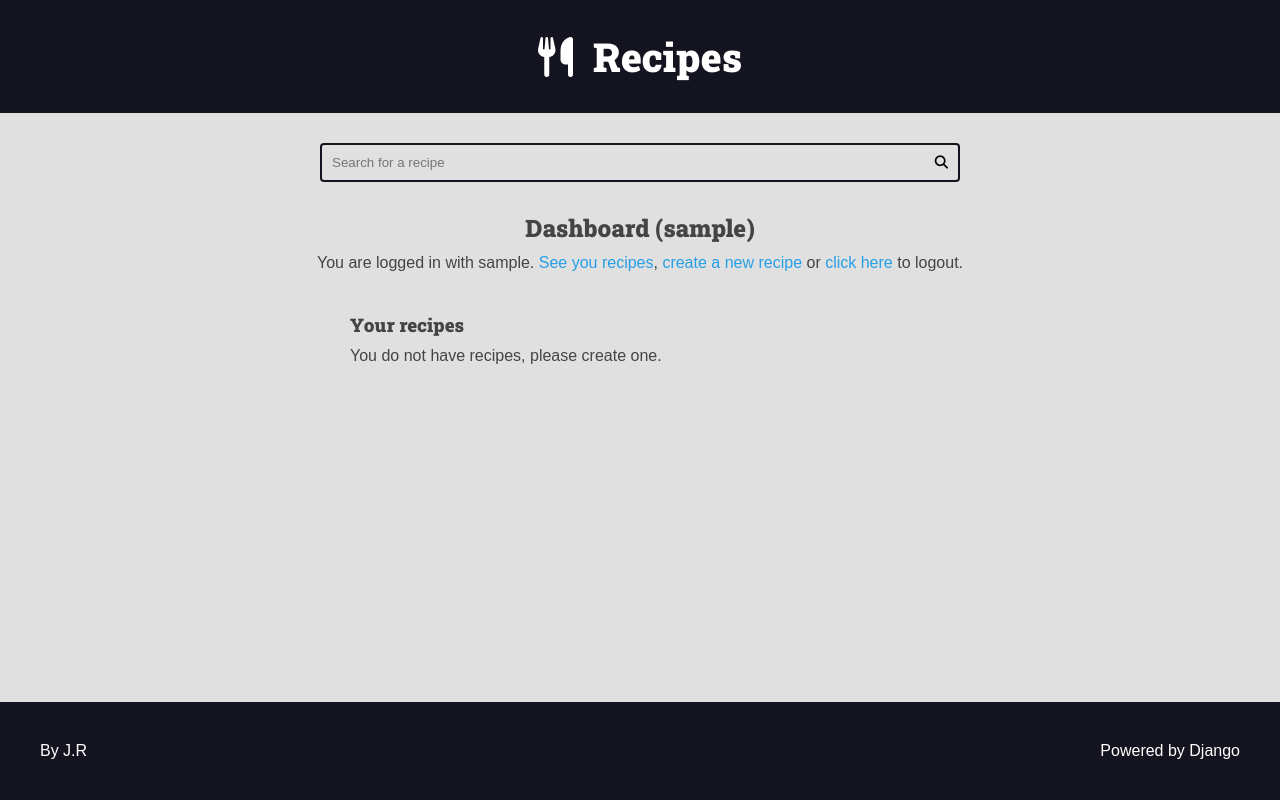
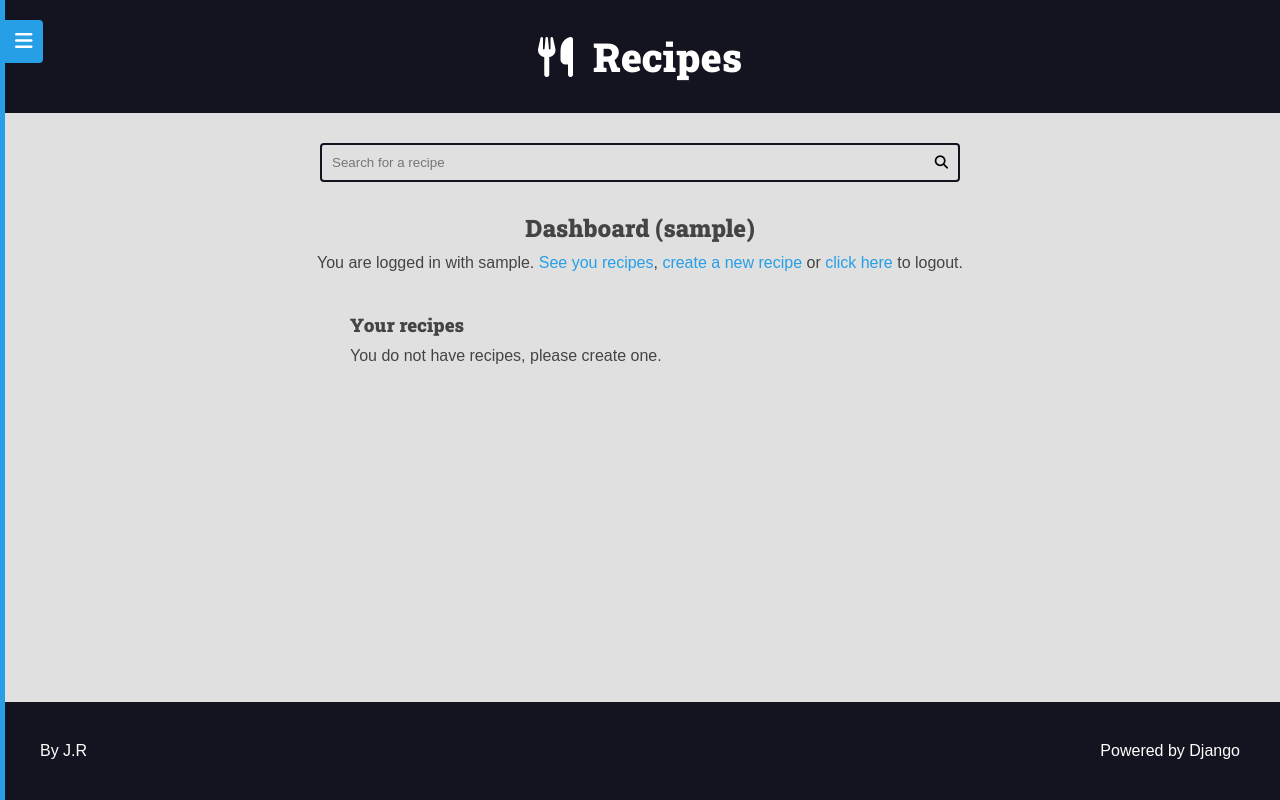
Before and after one commit to jonasr1/django-recipes, a Django app: page /authors/dashboard/ in a window 1280 px wide. Run offline with Django 5.2, Linux system fonts and the light colour scheme; the visitor is signed in with stand-in values (Sample User, id 1); data that the repository does not hold is empty.

Commit message:
feat(ui): update global layout, menu, and auth interactions

```diff
--- /dev/null
+++ b/authors/templates/authors/partials/form_logout.html
@@ -0,0 +1,4 @@
+  <form class="inline-form form-logout" action="{% url 'authors:logout' %}" method="POST">
+    {% csrf_token %}
+    <input type="hidden" name="username" value="{{ request.user.username }}" />
+  </form>
--- a/authors/templates/authors/partials/login_message.html
+++ b/authors/templates/authors/partials/login_message.html
@@ -3,11 +3,7 @@
   You are logged in with {{ request.user.username }}.
   <a href="{% url 'authors:dashboard' %}"">See you recipes</a>,
   <a href="{% url 'authors:dashboard_create_recipe' %}">create a new recipe</a> or
-  <form class="inline-form" action="{% url 'authors:logout' %}" method="POST">
-    {% csrf_token %}
-    <input type="hidden" name="username" value="{{ request.user.username }}" />
-    <button class="plaintext-button" type="submit">click here</button>
-  </form>
-  to logout.
+  {% include "authors/partials/form_logout.html" %}
+  <a class="authors-logout-link" href="#">click here</a> to logout.
 </div>
 {% endif %}
--- a/authors/views/all.py
+++ b/authors/views/all.py
@@ -68,11 +68,8 @@ def login_create(request: HttpRequest) -> HttpResponseRedirect:
 
 @login_required(login_url="authors:login", redirect_field_name="next")
 def logout_view(request: HttpRequest) -> HttpResponseRedirect:
-    if not request.POST:
-        messages.error(request, "Invalid logout request")
-        return redirect(reverse("authors:login"))
+    logout(request)
     messages.success(request, "Logged out successfully")
-    logout(request)
     return redirect(reverse("authors:login"))
 
 
--- a/base_static/global/css/style.css
+++ b/base_static/global/css/style.css
@@ -485,6 +485,78 @@ a {
     margin: var(--spacing-gutter-medium) 0;
 }
 
+.hidden-text {
+    display: none;
+}
+
+.menu-container {
+    position: fixed;
+    top: 0;
+    left: 0;
+    bottom: 0;
+    width: 260px;
+    min-height: 100vh;
+    overflow-y: auto;
+    background: var(--color-primary);
+    z-index: 2;
+    transition: all 300ms ease-in-out;
+}
+
+.menu-container a {
+    color: var(--color-white);
+}
+
+.menu-nav {
+    display: flex;
+    flex-flow: column wrap;
+    font-family: var(--font-headings);
+    font-size: 2rem;
+}
+
+.menu-nav a {
+    width: 100%;
+    padding: 1rem;
+}
+
+.menu-hidden {
+    left: -255px;
+}
+
+.button-show-menu {
+    position: fixed;
+    left: 265px;
+    top: 2rem;
+    color: var(--color-white);
+    background-color: var(--color-primary);
+    border: none;
+    font-size: 2rem;
+    z-index: 3;
+    padding: 1rem;
+    visibility: hidden;
+    opacity: 0;
+    transition: all 300ms ease-in-out;
+    border-radius: 0 4px 4px 0;
+    cursor: pointer;
+}
+
+.button-show-menu-visible {
+    visibility: visible;
+    opacity: 1;
+    left: 5px;
+}
+
+.button-close-menu {
+    position: absolute;
+    top: 1rem;
+    right: 1rem;
+    color: var(--color-white);
+    background: none;
+    border: none;
+    font-size: 2rem;
+    z-index: 3;
+    cursor: pointer;
+}
+
 @media (max-width: 600px) {
     .main-content-list,
     .form-content-grid {
--- a/base_static/global/js/script.js
+++ b/base_static/global/js/script.js
@@ -1,13 +1,53 @@
-function my_scope() {
+(() => {
   const forms = document.querySelectorAll(".form-delete");
   for (const form of forms) {
     form.addEventListener("submit", function(e) {
       e.preventDefault();
-      const confimed = confirm("Are you sure?");
-      if (confimed ){
+      const confirmed = confirm("Are you sure?");
+      if (confirmed ){
         form.submit();
       }
     });
   }
-}
-my_scope()
+})();
+
+(() => {
+  const buttonCloseMenu = document.querySelector(".button-close-menu");
+  const buttonShowMenu = document.querySelector(".button-show-menu");
+  const menuContainer = document.querySelector(".menu-container");
+
+  const buttonShowMenuVisibleClass = "button-show-menu-visible"
+  const menuHiddenClass = 'menu-hidden';
+
+  const closeMenu = () => {
+    buttonShowMenu.classList.add(buttonShowMenuVisibleClass);
+    menuContainer.classList.add(menuHiddenClass);
+  }
+
+  const showMenu = () => {
+    buttonShowMenu.classList.remove(buttonShowMenuVisibleClass);
+    menuContainer.classList.remove(menuHiddenClass);
+  }
+
+  if(buttonCloseMenu) {
+    buttonCloseMenu.removeEventListener('click', closeMenu);
+    buttonCloseMenu.addEventListener('click', closeMenu);
+  }
+
+  if(buttonShowMenu) {
+    buttonShowMenu.removeEventListener("click", showMenu);
+    buttonShowMenu.addEventListener("click", showMenu);
+  }
+
+})();
+
+(() =>{
+  const authorsLogoutLinks = document.querySelectorAll(".authors-logout-link")
+  const formLogout = document.querySelector(".form-logout")
+  for (const link of authorsLogoutLinks) {
+    link.addEventListener("click", (e) => {
+      e.preventDefault();
+      formLogout.submit()
+    });
+  }
+})();
--- a/base_templates/global/base.html
+++ b/base_templates/global/base.html
@@ -9,6 +9,7 @@
 </head>
 <body>
     <div class="page-wrapper">
+        {% include "global/partials/menu.html" %}
         {% include "global/partials/header.html" %}
         {% include "global/partials/search.html" %}
 
--- /dev/null
+++ b/base_templates/global/partials/menu.html
@@ -0,0 +1,24 @@
+<button class="button-show-menu button-show-menu-visible left">
+  <i class="fas fa-bars"></i>
+  <span class="hidden-text">Show menu</span>
+</button>
+<div class="menu-container menu-hidden">
+  <button class="button-close-menu button-close-menu-visible left">
+    <i class="fas fa-times-circle"></i>
+    <span class="hidden-text">Close menu</span>
+  </button>
+  <div class="menu-content">
+    <nav class="menu-nav">
+      <a href="{% url 'recipes:home' %}">Home</a>
+      {% if user.is_authenticated %}
+        <a href="{% url 'authors:dashboard_create_recipe' %}">New recipe</a>
+        <a href="{% url 'authors:dashboard' %}">Dashboard</a>
+        <a href="{% url 'authors:logout' %}">Logout</a>
+        {% include 'authors/partials/form_logout.html' %}
+      {% else %}
+        <a href="{% url 'authors:login' %}">Login</a>
+        <a href="{% url 'authors:register' %}">Register</a>
+    {% endif %}
+    </nav>
+  </div>
+</div>
```
Also changed, not shown: recipes/models.py (+10 -0 lines).
